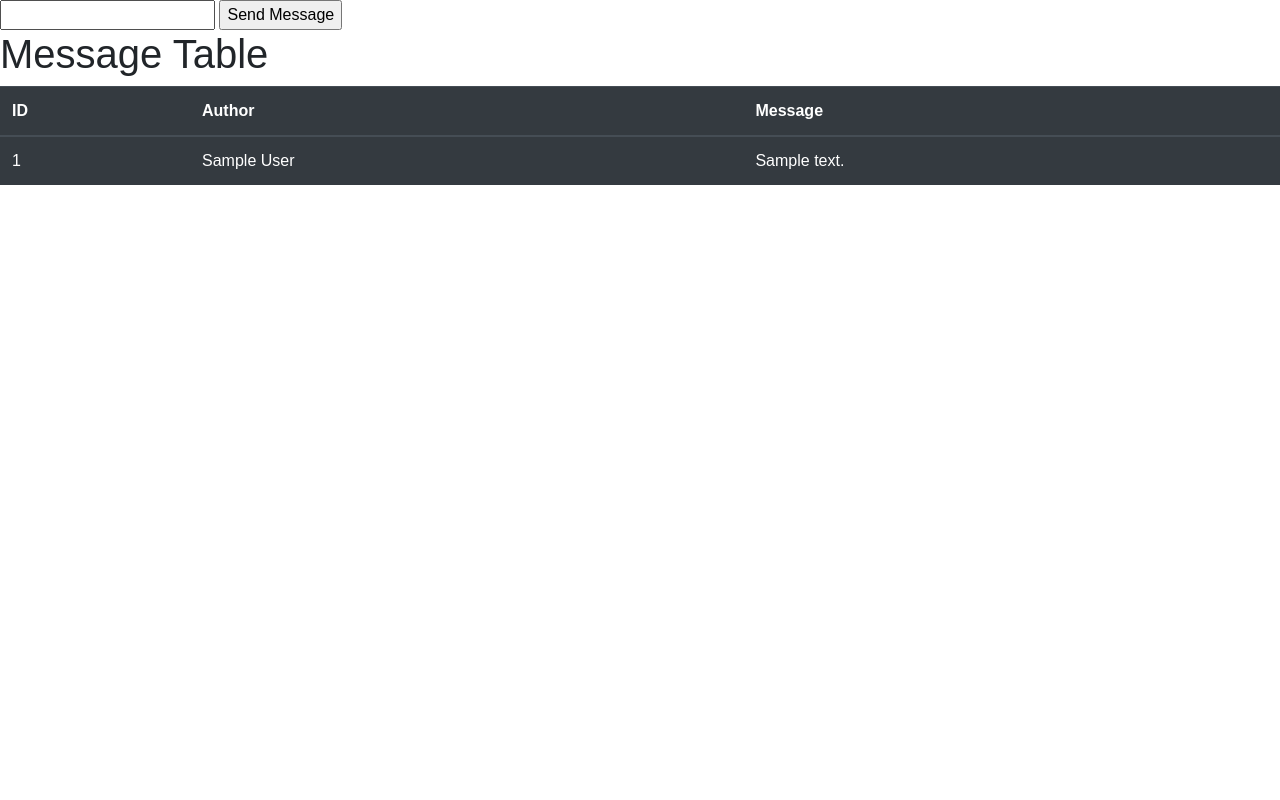
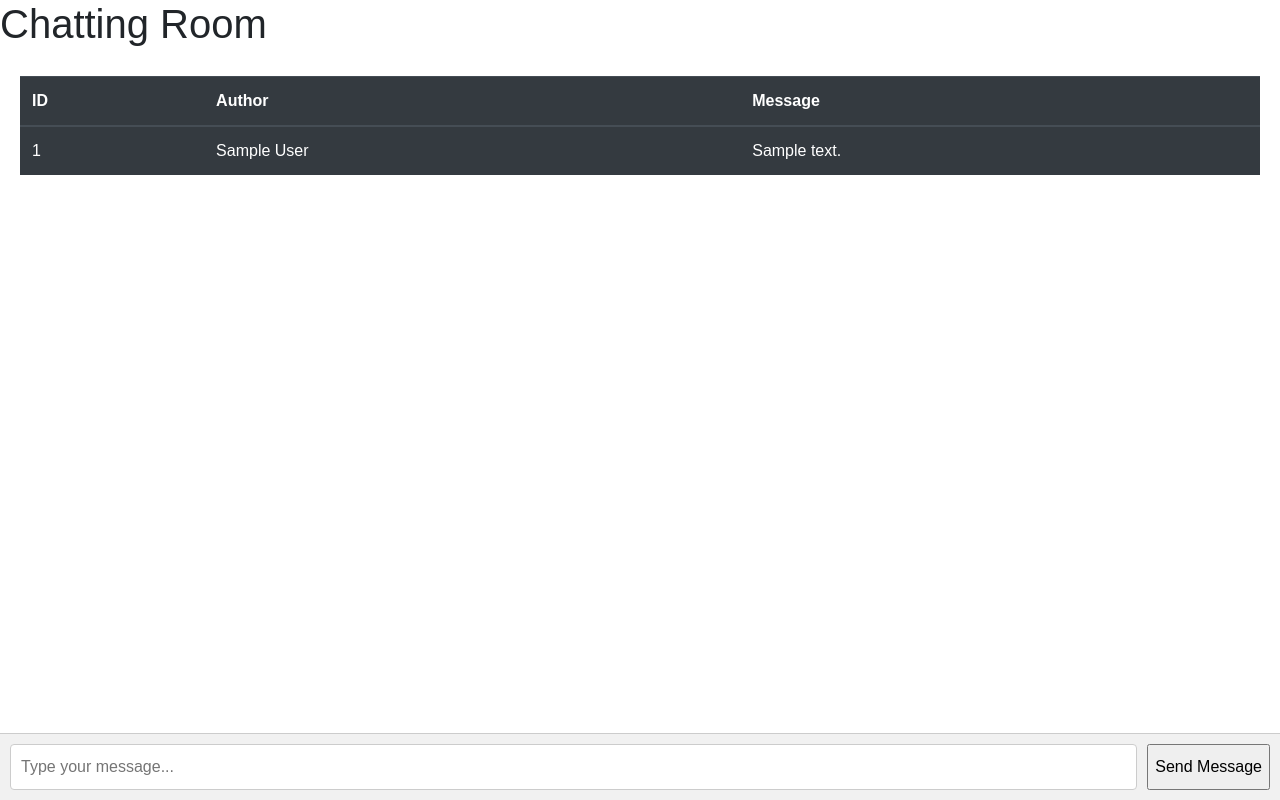
Before and after one commit to NewVillage242/chat_app, a Flask app: a page that uses app/templates/messages.html in a window 1280 px wide. Run offline with Flask 3, Linux system fonts and the light colour scheme; tables that the repository leaves empty or names only in its code hold one stand-in row (values such as "Sample post"); data that the repository does not hold is empty.

Commit message:
[UI] make ui looks more like chat-GPT.

```diff
--- a/app/templates/messages.html
+++ b/app/templates/messages.html
@@ -6,9 +6,9 @@
 
 
 {% block content %}
-{% block header %}{% endblock%}
-
-<h1>Message Table</h1>
+<div class="chat-container">
+    <h1>Chatting Room</h1>
+    <div class="messages">
         <table class="table table-hover table-dark">
             <thead>
                 <tr>
@@ -29,4 +29,10 @@
 
             </tbody>
         </table>
+    </div>
+    <!-- send message bar or null -->
+    {% block message_bar %}{% endblock%}
+</div>
+
+
 {% endblock%}
--- a/app/templates/send_message.html
+++ b/app/templates/send_message.html
@@ -4,10 +4,10 @@
     Send Message
 {% endblock %}
 
-{% block header %}
-    <form action="/messages/send_message">
+{% block message_bar %}
+    <form class="input-box" action="/messages/send_message">
         <input type="hidden", name="author", value="{{author}}", name="author">
-        <input type="text" name="message">
+        <input type="text" name="message" placeholder="Type your message..." autocomplete="off">
         <input type="submit" value="Send Message">
     </form>
 {% endblock%}
```
Lines whose indentation alone changed are shown as unchanged.
